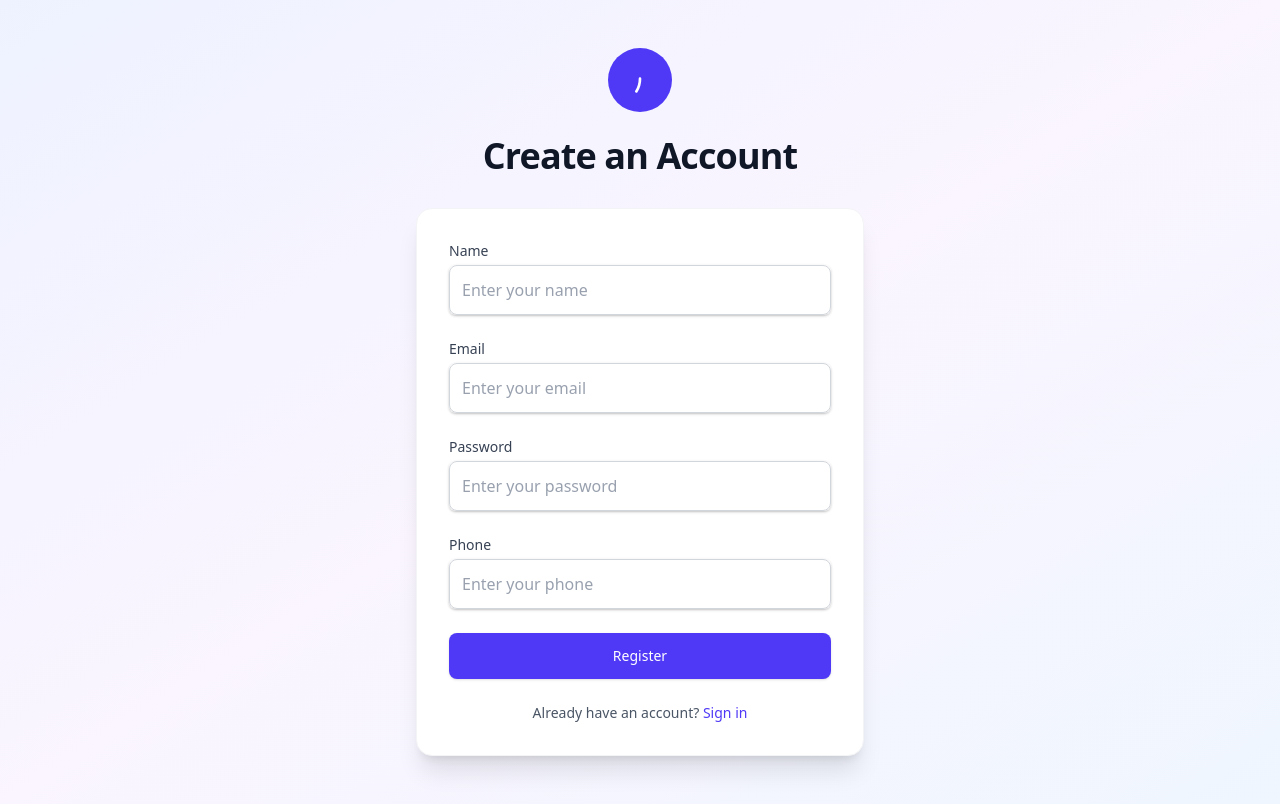
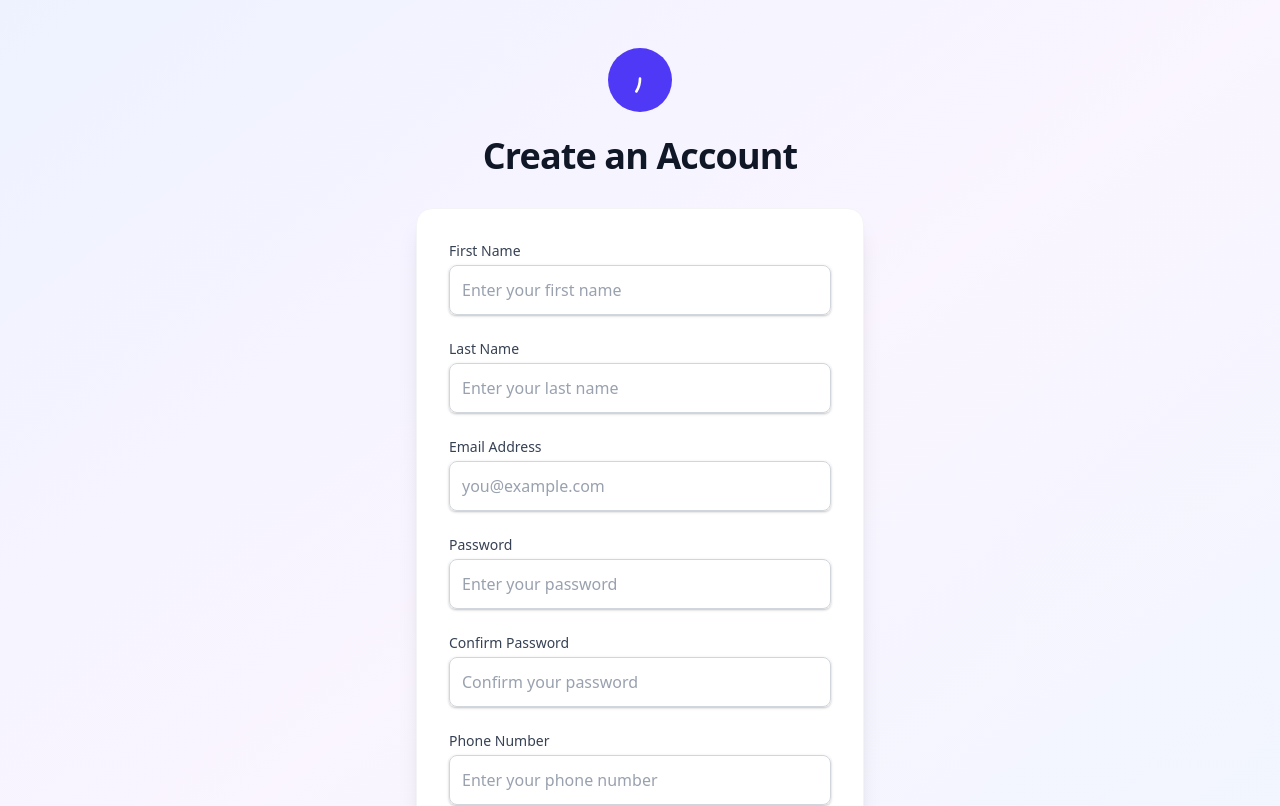
Before and after one commit to YakoubBenaisa/Coding-Master-2025, a React (Vite) app: page /register in a window 1280 px wide. Shown: the top 806 px of the page. Built offline with nearby package versions, Linux system fonts and the light colour scheme.

Commit message:
Add project creation form and implement real login API integration

```diff
--- a/src/App.jsx
+++ b/src/App.jsx
@@ -3,8 +3,7 @@ import Login from './components/forms/auth/Login';
 import Register from './components/forms/auth/Register';
 import useAuthStore from './store/authStore';
 import AddMember from './components/forms/teaMembers/AddMember';
-import ProtectedRoute from './components/ProtectedRoute';
-
+import ProjectForm from './pages/RegisterProject';
 function App() {
   const isAuthenticated = useAuthStore((state) => state.isAuthenticated);
 
@@ -17,6 +16,7 @@ function App() {
        <Route path='/register' element={<Register/>}/>
 
        <Route path='/add-members' element={<AddMember/>}/>
+       <Route path='/create-project' element={<ProjectForm/>}/>
       </Routes>
     </Router>
   );
--- a/src/components/forms/auth/Login.jsx
+++ b/src/components/forms/auth/Login.jsx
@@ -1,7 +1,34 @@
-import { useState } from 'react';
+import React, { useState } from 'react';
 import { useNavigate } from 'react-router-dom';
-import { authAPI } from '../../../services/api';
+// Import your authStore hook (or similar) to save token and user info. Adjust the import path as needed.
 import useAuthStore from '../../../store/authStore';
+
+// Define your API methods.
+const authAPI = {
+  login: async (credentials) => {
+    try {
+      const response = await fetch('https://5138-41-111-220-41.ngrok-free.app/api/auth/login', {
+        method: 'POST',
+        headers: {
+          'Content-Type': 'application/json'
+        },
+        body: JSON.stringify(credentials)
+      });
+
+      if (!response.ok) {
+        const errorData = await response.json();
+        throw new Error(errorData.message || 'Login failed');
+      }
+
+      // Return the JSON payload assuming it has the shape:
+      // { data: { token: '...', user: { id, email, username } } }
+      return await response.json();
+    } catch (error) {
+      console.error('Error during login:', error);
+      throw error;
+    }
+  }
+};
 
 export default function Login() {
   const navigate = useNavigate();
@@ -23,8 +50,11 @@ export default function Login() {
     };
 
     try {
+      // Make the API call using authAPI.login.
       const response = await authAPI.login(credentials);
-      setAuth(response.data.token, response.data.user);
+      // Save the JWT token and user data in your authStore.
+      setAuth(response.token, response.user);
+      // Navigate to the tasks page upon successful login.
       navigate('/tasks');
     } catch (err) {
       setError(err.message || 'Login failed');
--- a/src/components/forms/auth/Register.jsx
+++ b/src/components/forms/auth/Register.jsx
@@ -1,6 +1,5 @@
 import { useState } from 'react';
 import { useNavigate } from 'react-router-dom';
-import { authAPI } from '../../../services/api';
 import useAuthStore from '../../../store/authStore';
 
 export default function Register() {
@@ -16,16 +15,44 @@ export default function Register() {
 
     const formData = new FormData(e.target);
     const userData = {
-      name: formData.get('name'),
+      firstname: formData.get('firstname'),
+      lastname: formData.get('lastname'),
       email: formData.get('email'),
       password: formData.get('password'),
+      password_confirmation: formData.get('password_confirmation'),
       phone: formData.get('phone'),
+    };
+    const authAPI = {
+      register: async (credentials) => {
+        try {
+          const response = await fetch('https://5138-41-111-220-41.ngrok-free.app/api/auth/register', {
+            method: 'POST',
+            headers: {
+              'Content-Type': 'application/json'
+            },
+            body: JSON.stringify(credentials)
+          });
+
+          if (!response.ok) {
+            const errorData = await response.json();
+            throw new Error(errorData.message || 'Register failed');
+          }
+
+          // Return the JSON payload assuming it has the shape:
+          // { data: { token: '...', user: { id, email, username } } }
+          return await response.json();
+        } catch (error) {
+          console.error('Error during Register:', error);
+          throw error;
+        }
+      }
     };
 
     try {
-      const response = await authAPI.register(userData); // assume authAPI.register exists
-      setAuth(response.data.token, response.data.user);
-      navigate('/tasks');
+      const response = await authAPI.register(userData); // Should post to the register endpoint
+      // On successful registration, update your auth store with the token and user info.
+      setAuth(response.token, response.user);
+      navigate('/create-project');
     } catch (err) {
       setError(err.message || 'Registration failed');
     } finally {
@@ -36,6 +63,7 @@ export default function Register() {
   return (
     <div className="min-h-screen flex flex-col items-center justify-center bg-gradient-to-br from-indigo-50 via-purple-50 to-blue-50 py-12 px-4 sm:px-6 lg:px-8">
       <div className="max-w-md w-full space-y-8">
+        {/* Logo/Brand Section */}
         <div className="text-center">
           <div className="mx-auto h-16 w-16 rounded-full bg-indigo-600 flex items-center justify-center">
             <svg className="h-8 w-8 text-white" xmlns="http://www.w3.org/2000/svg" fill="none" viewBox="0 0 24 24" stroke="currentColor">
@@ -47,6 +75,7 @@ export default function Register() {
           </h2>
         </div>
 
+        {/* Form Card */}
         <div className="bg-white py-8 px-8 shadow-xl rounded-2xl border border-gray-100">
           <form className="space-y-6" onSubmit={handleSubmit}>
             {error && (
@@ -54,26 +83,102 @@ export default function Register() {
                 <p className="text-sm font-medium text-red-700">{error}</p>
               </div>
             )}
-
-            {['name', 'email', 'password', 'phone'].map((field) => (
-              <div key={field}>
-                <label htmlFor={field} className="block text-sm font-medium text-gray-700 capitalize">
-                  {field}
+            <div>
+              <label htmlFor="firstname" className="block text-sm font-medium text-gray-700">
+                First Name
               </label>
               <div className="mt-1 relative rounded-md shadow-sm">
                 <input
-                    id={field}
-                    name={field}
-                    type={field === 'password' ? 'password' : 'text'}
-                    autoComplete={field}
+                  id="firstname"
+                  name="firstname"
+                  type="text"
+                  autoComplete="given-name"
                   required
                   className="appearance-none block w-full px-3 py-3 border border-gray-300 rounded-lg shadow-sm placeholder-gray-400 focus:outline-none focus:ring-indigo-500 focus:border-indigo-500 transition duration-150 ease-in-out"
-                    placeholder={`Enter your ${field}`}
+                  placeholder="Enter your first name"
                 />
               </div>
             </div>
-            ))}
-
+            <div>
+              <label htmlFor="lastname" className="block text-sm font-medium text-gray-700">
+                Last Name
+              </label>
+              <div className="mt-1 relative rounded-md shadow-sm">
+                <input
+                  id="lastname"
+                  name="lastname"
+                  type="text"
+                  autoComplete="family-name"
+                  required
+                  className="appearance-none block w-full px-3 py-3 border border-gray-300 rounded-lg shadow-sm placeholder-gray-400 focus:outline-none focus:ring-indigo-500 focus:border-indigo-500 transition duration-150 ease-in-out"
+                  placeholder="Enter your last name"
+                />
+              </div>
+            </div>
+            <div>
+              <label htmlFor="email" className="block text-sm font-medium text-gray-700">
+                Email Address
+              </label>
+              <div className="mt-1 relative rounded-md shadow-sm">
+                <input
+                  id="email"
+                  name="email"
+                  type="email"
+                  autoComplete="email"
+                  required
+                  className="appearance-none block w-full px-3 py-3 border border-gray-300 rounded-lg shadow-sm placeholder-gray-400 focus:outline-none focus:ring-indigo-500 focus:border-indigo-500 transition duration-150 ease-in-out"
+                  placeholder="you@example.com"
+                />
+              </div>
+            </div>
+            <div>
+              <label htmlFor="password" className="block text-sm font-medium text-gray-700">
+                Password
+              </label>
+              <div className="mt-1 relative rounded-md shadow-sm">
+                <input
+                  id="password"
+                  name="password"
+                  type="password"
+                  autoComplete="new-password"
+                  required
+                  className="appearance-none block w-full px-3 py-3 border border-gray-300 rounded-lg shadow-sm placeholder-gray-400 focus:outline-none focus:ring-indigo-500 focus:border-indigo-500 transition duration-150 ease-in-out"
+                  placeholder="Enter your password"
+                />
+              </div>
+            </div>
+            <div>
+              <label htmlFor="password_confirmation" className="block text-sm font-medium text-gray-700">
+                Confirm Password
+              </label>
+              <div className="mt-1 relative rounded-md shadow-sm">
+                <input
+                  id="password_confirmation"
+                  name="password_confirmation"
+                  type="password"
+                  autoComplete="new-password"
+                  required
+                  className="appearance-none block w-full px-3 py-3 border border-gray-300 rounded-lg shadow-sm placeholder-gray-400 focus:outline-none focus:ring-indigo-500 focus:border-indigo-500 transition duration-150 ease-in-out"
+                  placeholder="Confirm your password"
+                />
+              </div>
+            </div>
+            <div>
+              <label htmlFor="phone" className="block text-sm font-medium text-gray-700">
+                Phone Number
+              </label>
+              <div className="mt-1 relative rounded-md shadow-sm">
+                <input
+                  id="phone"
+                  name="phone"
+                  type="text"
+                  autoComplete="tel"
+                  required
+                  className="appearance-none block w-full px-3 py-3 border border-gray-300 rounded-lg shadow-sm placeholder-gray-400 focus:outline-none focus:ring-indigo-500 focus:border-indigo-500 transition duration-150 ease-in-out"
+                  placeholder="Enter your phone number"
+                />
+              </div>
+            </div>
             <div>
               <button
                 type="submit"
--- a/vite.config.js
+++ b/vite.config.js
@@ -2,9 +2,27 @@ import { defineConfig } from 'vite'
 import react from '@vitejs/plugin-react'
 import tailwindcss from '@tailwindcss/vite'
 
-// https://vite.dev/config/
 export default defineConfig({
   plugins: [
     tailwindcss(),
-    react()],
+    react()
+  ],
+  server: {
+    proxy: {
+      '/api': {
+        target: 'https://5138-41-111-220-41.ngrok-free.app',
+        changeOrigin: true,
+        secure: false,
+        rewrite: (path) => path.replace(/^\/api/, '')
+      }
+    },
+    cors: {
+      origin: '*',
+      methods: ['GET', 'POST', 'PUT', 'DELETE', 'PATCH', 'OPTIONS'],
+      allowedHeaders: ['Content-Type', 'Authorization'],
+      exposedHeaders: ['Content-Range', 'X-Content-Range'],
+      credentials: true,
+      maxAge: 3600
+    }
+  }
 })
```
Also changed, not shown: src/pages/RegisterProject.jsx (+79 -55 lines), src/services/api.js (+37 -15 lines). Lines whose indentation alone changed are shown as unchanged.
